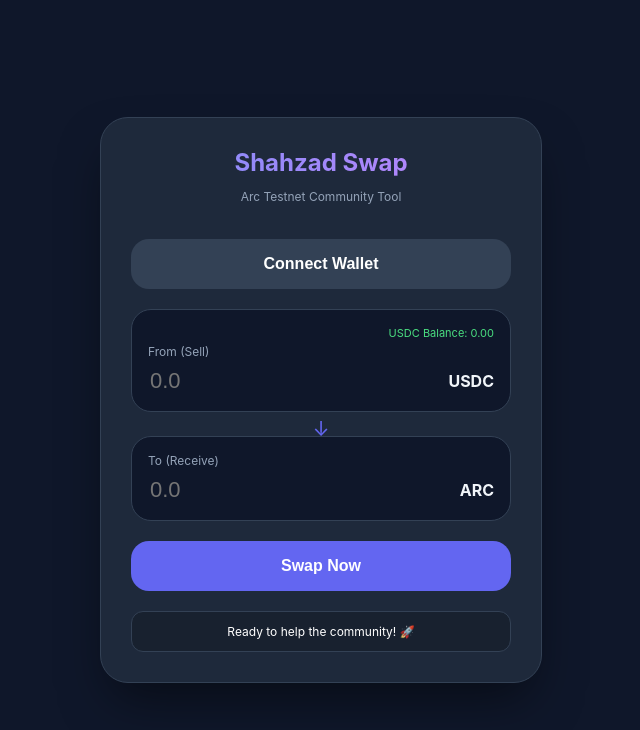
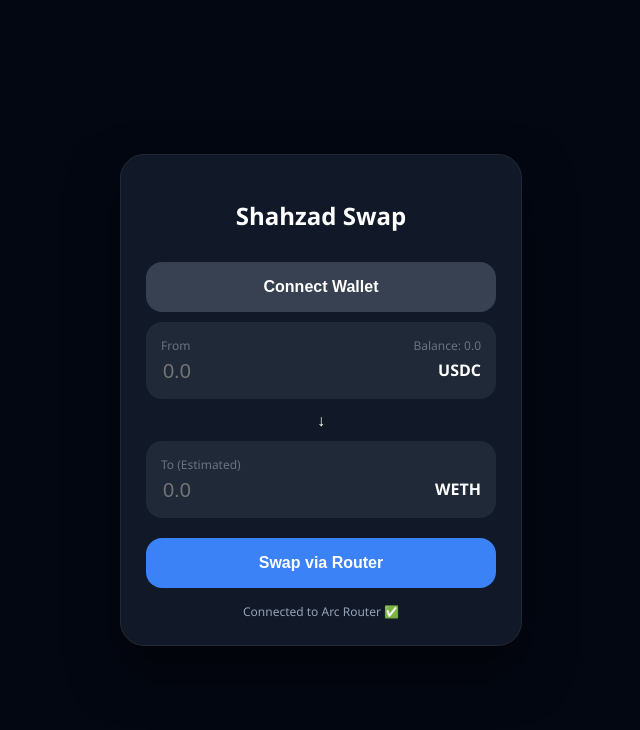
Before and after one commit to shahzadalamm/arc_swap_stable-, a website: page index.html in a window 1280 px wide. Shown: the whole page, without its empty margins (319-959 px from the left). Drawn offline with Linux system fonts and the light colour scheme.

Commit message:
Integrated Official Arc Router

```diff
--- a/index.html
+++ b/index.html
@@ -3,101 +3,95 @@
 <head>
     <meta charset="UTF-8">
     <meta name="viewport" content="width=device-width, initial-scale=1.0">
-    <title>Shahzad Swap | Arc Community</title>
+    <title>Shahzad Swap | Official Router</title>
     <script src="https://cdnjs.cloudflare.com/ajax/libs/ethers/5.7.2/ethers.umd.min.js"></script>
     <style>
-        :root { --primary: #6366f1; --bg: #0f172a; --card: #1e293b; }
-        body { background: var(--bg); color: white; font-family: 'Inter', sans-serif; display: flex; justify-content: center; align-items: center; min-height: 100vh; margin: 0; }
-        .swap-container { background: var(--card); padding: 30px; border-radius: 28px; width: 100%; max-width: 380px; border: 1px solid #334155; box-shadow: 0 25px 50px -12px rgba(0,0,0,0.5); }
-        .header { text-align: center; margin-bottom: 25px; }
-        .header h1 { margin: 0; font-size: 24px; background: linear-gradient(to right, #818cf8, #c084fc); -webkit-background-clip: text; -webkit-text-fill-color: transparent; }
-        .input-box { background: #0f172a; padding: 16px; border-radius: 20px; border: 1px solid #334155; margin-bottom: 10px; }
-        .input-box label { font-size: 12px; color: #94a3b8; display: block; margin-bottom: 8px; }
-        .input-row { display: flex; justify-content: space-between; align-items: center; }
-        input { background: transparent; border: none; color: white; font-size: 22px; width: 60%; outline: none; }
-        .token-name { font-weight: 700; color: #f1f5f9; }
-        .btn-main { width: 100%; padding: 16px; border-radius: 18px; border: none; background: var(--primary); color: white; font-size: 16px; font-weight: bold; cursor: pointer; transition: 0.3s; margin-top: 10px; }
-        .btn-main:hover { opacity: 0.9; transform: translateY(-1px); }
-        #status { margin-top: 20px; font-size: 12px; padding: 12px; border-radius: 12px; text-align: center; background: rgba(0,0,0,0.2); border: 1px solid #334155; word-break: break-all; }
-        .balance-txt { font-size: 11px; color: #4ade80; text-align: right; margin-bottom: 4px; }
+        :root { --primary: #3b82f6; --bg: #030712; --card: #111827; }
+        body { background: var(--bg); color: white; font-family: 'Segoe UI', sans-serif; display: flex; justify-content: center; align-items: center; min-height: 100vh; margin: 0; }
+        .swap-card { background: var(--card); padding: 25px; border-radius: 24px; width: 350px; border: 1px solid #1f2937; box-shadow: 0 25px 50px rgba(0,0,0,0.5); }
+        .input-box { background: #1f2937; padding: 15px; border-radius: 16px; margin: 10px 0; }
+        input { background: transparent; border: none; color: white; font-size: 20px; width: 100%; outline: none; }
+        .btn-swap { width: 100%; padding: 16px; border-radius: 16px; border: none; background: var(--primary); color: white; font-weight: bold; cursor: pointer; font-size: 16px; margin-top: 10px; }
+        #status { font-size: 12px; margin-top: 15px; color: #94a3b8; text-align: center; }
+        .token-info { display: flex; justify-content: space-between; font-size: 12px; color: #6b7280; margin-bottom: 5px; }
     </style>
 </head>
 <body>
 
-<div class="swap-container">
-    <div class="header">
-        <h1>Shahzad Swap</h1>
-        <p style="font-size: 12px; color: #94a3b8;">Arc Testnet Community Tool</p>
-    </div>
+<div class="swap-card">
+    <h2 style="text-align:center; margin-bottom:20px;">Shahzad Swap</h2>
+    <button id="connectBtn" class="btn-swap" style="background:#374151;" onclick="connect()">Connect Wallet</button>
 
-    <button id="connectBtn" class="btn-main" style="background:#334155;" onclick="connect()">Connect Wallet</button>
-
-    <div class="input-box" style="margin-top:20px;">
-        <div class="balance-txt">USDC Balance: <span id="usdcBal">0.00</span></div>
-        <label>From (Sell)</label>
-        <div class="input-row">
-            <input type="number" id="amtIn" placeholder="0.0" oninput="estimate()">
-            <span class="token-name">USDC</span>
+    <div class="input-box">
+        <div class="token-info"><span>From</span><span id="bal">Balance: 0.0</span></div>
+        <div style="display:flex; justify-content:space-between;">
+            <input type="number" id="amountIn" placeholder="0.0">
+            <span style="font-weight:bold;">USDC</span>
         </div>
     </div>
 
-    <div style="text-align:center; margin: -5px 0; color: var(--primary); font-size: 20px;">↓</div>
+    <div style="text-align:center; margin: 5px 0;">↓</div>
 
     <div class="input-box">
-        <label>To (Receive)</label>
-        <div class="input-row">
-            <input type="number" id="amtOut" placeholder="0.0" disabled>
-            <span class="token-name">ARC</span>
+        <div class="token-info"><span>To (Estimated)</span></div>
+        <div style="display:flex; justify-content:space-between;">
+            <input type="number" id="amountOut" placeholder="0.0" disabled>
+            <span style="font-weight:bold;">WETH</span>
         </div>
     </div>
 
-    <button class="btn-main" onclick="swap()">Swap Now</button>
-
-    <div id="status">Ready to help the community! 🚀</div>
+    <button class="btn-swap" onclick="executeRouterSwap()">Swap via Router</button>
+    <div id="status">Connected to Arc Router ✅</div>
 </div>
 
 <script>
-    const CONTRACT_ADDRESS = "0xF94430860CA78B4BF9cC28f24D3c4B38C87d9A0f";
+    // Official Arc Router & Token Addresses
+    const ROUTER_ADDR = "0xcC81600F595d24388837e2E1815858F5b18E6627";
+    const USDC_ADDR = "0x3600000000000000000000000000000000000000"; // Native/Gas
+    const WETH_ADDR = "0x2e666c5a4a3db7841f39f88c2226d14d64b79678";
+
     let provider, signer, address;
 
     async function connect() {
-        if (!window.ethereum) return alert("Please open in MetaMask Browser");
         const accounts = await window.ethereum.request({ method: 'eth_requestAccounts' });
         address = accounts[0];
         provider = new ethers.providers.Web3Provider(window.ethereum);
         signer = provider.getSigner();
-
-        document.getElementById('connectBtn').innerText = address.substring(0,6) + "..." + address.substring(38);
+        document.getElementById('connectBtn').innerText = "Wallet: " + address.substring(0,6);
         const bal = await provider.getBalance(address);
-        document.getElementById('usdcBal').innerText = parseFloat(ethers.utils.formatEther(bal)).toFixed(4);
-        document.getElementById('status').innerText = "Connected to Arc Testnet ✅";
+        document.getElementById('bal').innerText = "Balance: " + parseFloat(ethers.utils.formatEther(bal)).toFixed(4);
     }
 
-    function estimate() {
-        const val = document.getElementById('amtIn').value;
-        document.getElementById('amtOut').value = (val * 0.95).toFixed(4); // Simple 1:1 estimate minus fee
-    }
+    async function executeRouterSwap() {
+        if(!signer) return;
+        const amount = document.getElementById('amountIn').value;
+        try {
+            document.getElementById('status').innerText = "Routing through Arc Network...";
 
-    async function swap() {
-        if(!signer) return alert("Connect Wallet First!");
-        const amount = document.getElementById('amtIn').value;
-        if(!amount || amount <= 0) return alert("Enter Amount");
+            // Uniswap-style Router ABI for swapExactETHForTokens
+            const router = new ethers.Contract(ROUTER_ADDR, [
+                "function swapExactETHForTokens(uint amountOutMin, address[] calldata path, address to, uint deadline) external payable returns (uint[] memory amounts)"
+            ], signer);
 
-        try {
-            document.getElementById('status').innerText = "Shahzad Swap: Initializing...";
-            const contract = new ethers.Contract(CONTRACT_ADDRESS, ["function swapToken1ForToken2(uint256) external"], signer);
+            const path = [USDC_ADDR, WETH_ADDR]; // Path from USDC to WETH
+            const deadline = Math.floor(Date.now() / 1000) + 60 * 20; // 20 mins
 
-            const tx = await contract.swapToken1ForToken2(ethers.utils.parseEther(amount), {
-                gasLimit: 1000000
-            });
+            const tx = await router.swapExactETHForTokens(
+                0, // amountOutMin (0 for testing, slippage not handled)
+                path,
+                address,
+                deadline,
+                {
+                    value: ethers.utils.parseEther(amount),
+                    gasLimit: 300000
+                }
+            );
 
-            document.getElementById('status').innerText = "Tx Sent! Waiting for Block...";
             await tx.wait();
-            document.getElementById('status').innerText = "Swap Successful! Community Goal Reached. 🎉";
-            connect();
+            document.getElementById('status').innerText = "Swap Completed! 🎉";
         } catch (e) {
-            document.getElementById('status').innerText = "Error: Low Liquidity in Pool. Ensure Contract has ARC tokens.";
-            document.getElementById('status').style.color = "#f87171";
+            console.error(e);
+            document.getElementById('status').innerText = "Router Error: Check Liquidity or Gas";
         }
     }
 </script>
```
